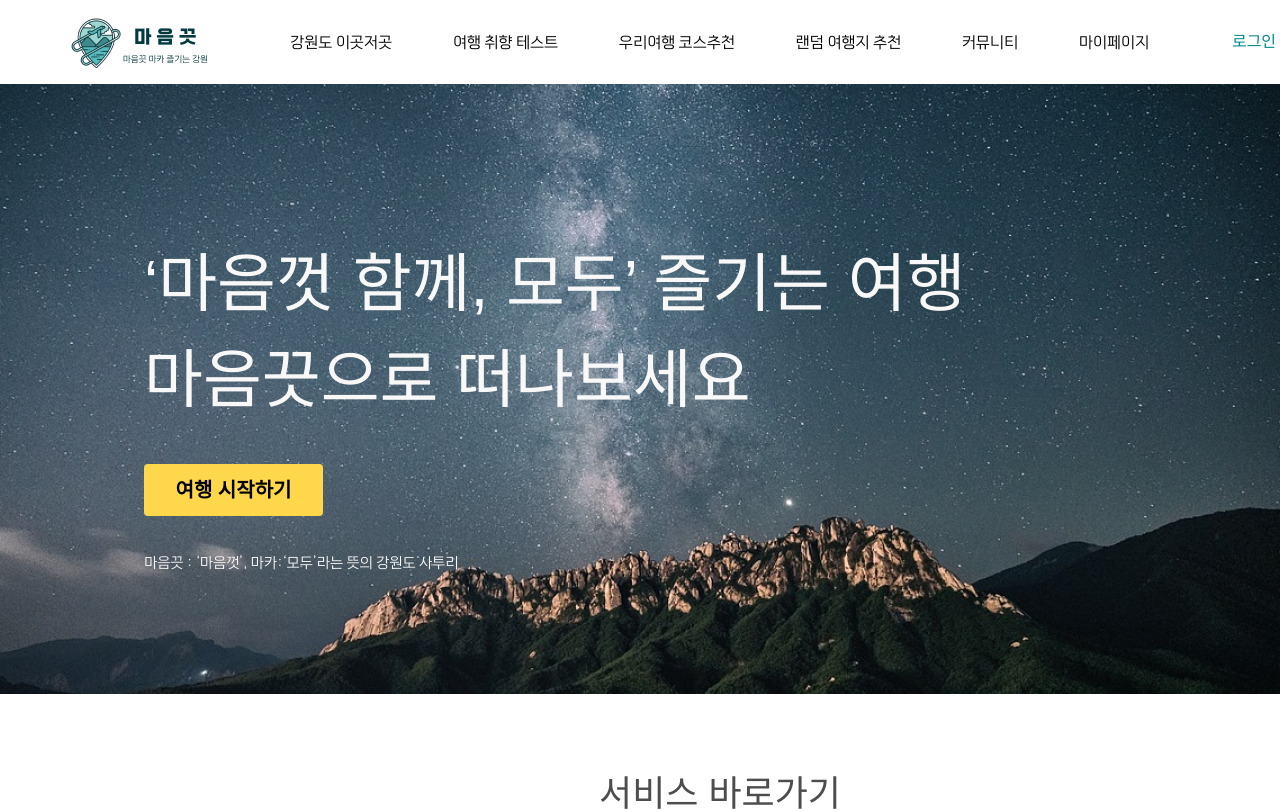
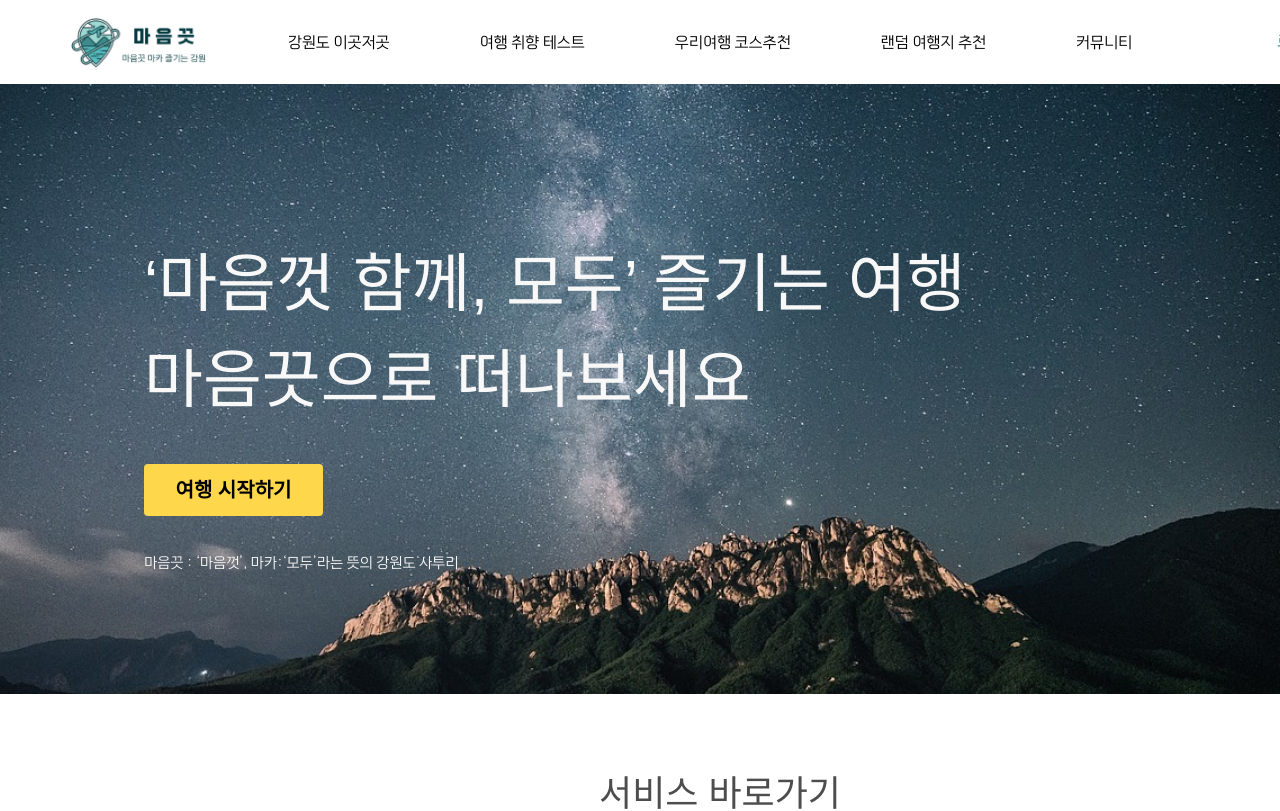
Before and after one commit to Maumkkut/maumkkut_Frontend, a React (Vite) app: page / in a window 1280 px wide. Shown: the top 811 px of the page. Built offline with nearby package versions, Linux system fonts and the light colour scheme; a web font is replaced by a local one.

Commit message:
Design: 헤더 디자인 변경사안으로 수정
- #12

```diff
--- a/src/components/Header.tsx
+++ b/src/components/Header.tsx
@@ -9,10 +9,12 @@ const Header = () => {
         <div className="flex h-full items-center">
           {/* 로고영역 */}
           <div className="ml-[69px]">
+            <NavLink to={'/'}>
               <img
                 src={logoImg}
                 alt="logo"
               />
+            </NavLink>
           </div>
 
           {/* navitem */}
@@ -23,17 +25,21 @@ const Header = () => {
             <NavLink to={'/'}>우리여행 코스추천</NavLink>
             <NavLink to={'/'}>랜덤 여행지 추천</NavLink>
             <NavLink to={'/'}>커뮤니티</NavLink>
-            <NavLink to={'/'}>마이페이지</NavLink>
+            {/* <NavLink to={'/'}>마이페이지</NavLink> */}
           </div>
 
           {/* login */}
-          <div className="ml-[66px] flex w-[183px] justify-between font-tantan">
+          <div className="ml-32 flex w-[183px] justify-between font-tantan">
+            <NavLink to={'/signin'}>
               <button className="h-[40px] w-[78px] rounded-md bg-white text-mk-logo3">
                 로그인
               </button>
+            </NavLink>
+            <NavLink to={'/signup'}>
               <button className="h-[40px] w-[91px] rounded-md bg-mk-logo3 text-white">
                 회원가입
               </button>
+            </NavLink>
           </div>
         </div>
       </ContentLayout>
```
Lines whose indentation alone changed are shown as unchanged.
